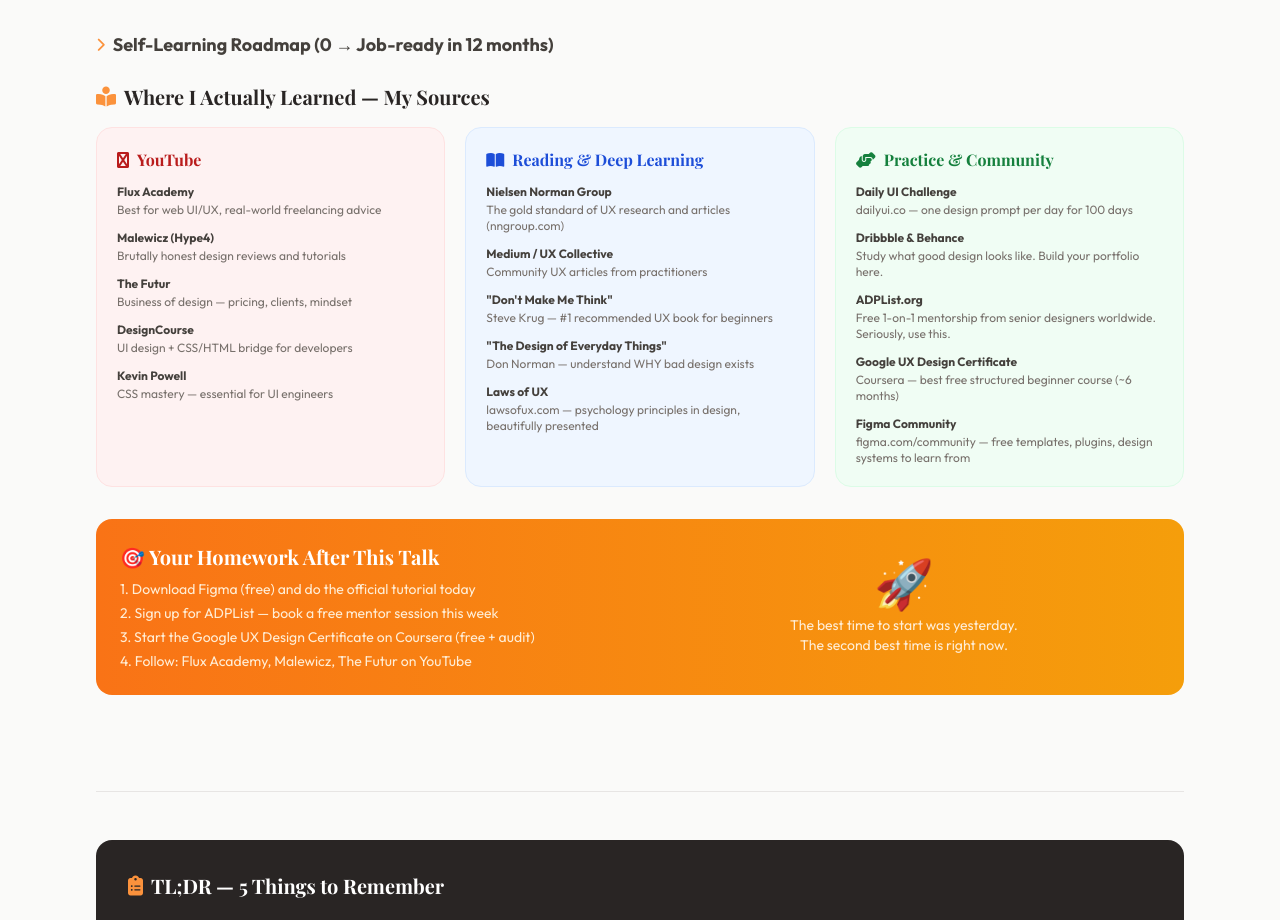
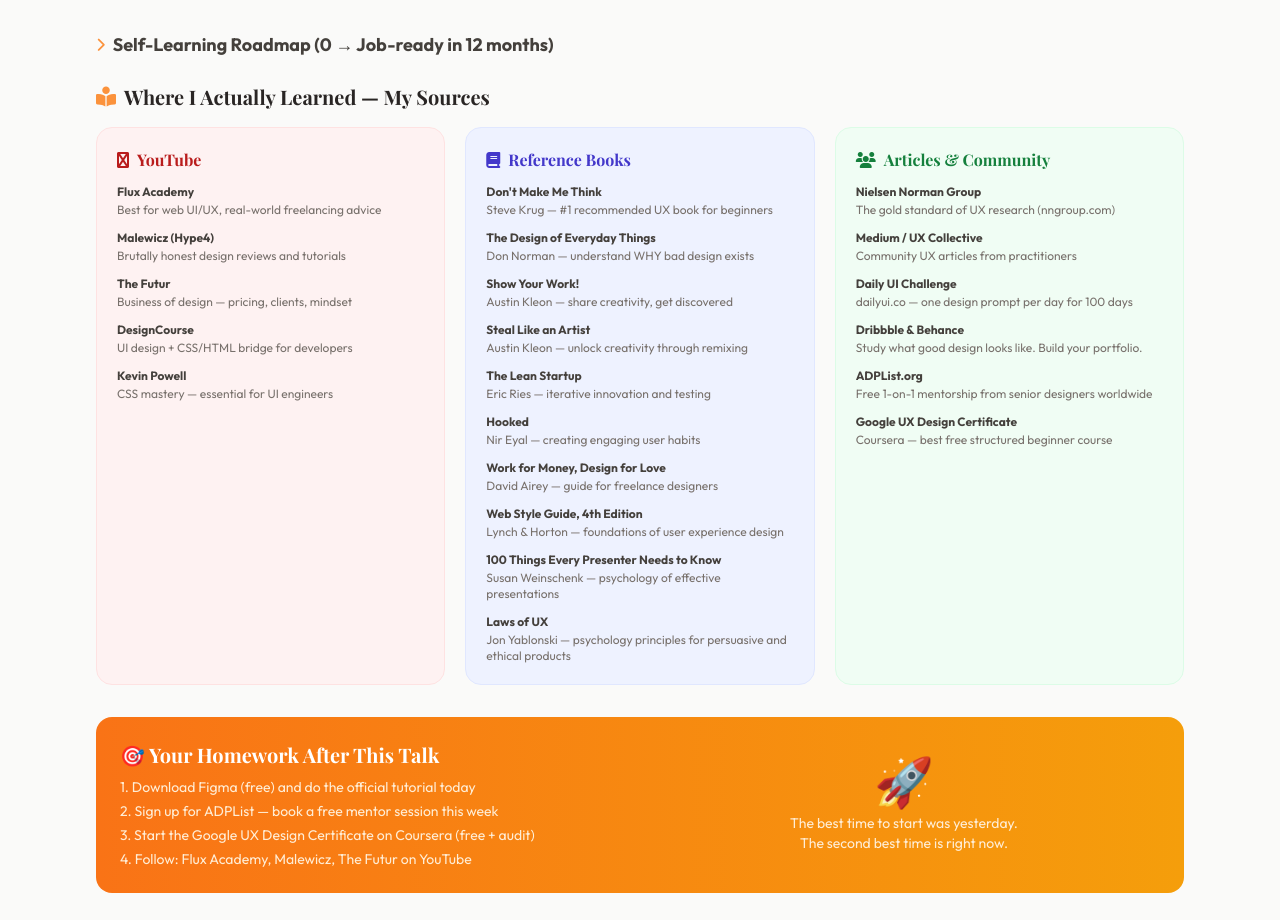
Before and after one commit to subhashana00/ui-ux_career-guide, a React (Vite) app: page / in a window 1280 px wide. Shown: the part 5300-6220 px from the top of the page. Built offline with nearby package versions, Linux system fonts and the light colour scheme.

Commit message:
updated books for refference

```diff
--- a/src/components/Toolkit.jsx
+++ b/src/components/Toolkit.jsx
@@ -46,29 +46,35 @@ const learnSources = [
     ],
   },
   {
-    category: 'Reading & Deep Learning',
-    icon: 'fa-book-open',
-    color: 'bg-blue-50 border-blue-100',
-    titleColor: 'text-blue-700',
+    category: 'Reference Books',
+    icon: 'fa-book',
+    color: 'bg-indigo-50 border-indigo-100',
+    titleColor: 'text-indigo-700',
     items: [
-      { name: 'Nielsen Norman Group', desc: 'The gold standard of UX research and articles (nngroup.com)' },
-      { name: 'Medium / UX Collective', desc: 'Community UX articles from practitioners' },
-      { name: '"Don\'t Make Me Think"', desc: 'Steve Krug — #1 recommended UX book for beginners' },
-      { name: '"The Design of Everyday Things"', desc: 'Don Norman — understand WHY bad design exists' },
-      { name: 'Laws of UX', desc: 'lawsofux.com — psychology principles in design, beautifully presented' },
+      { name: "Don't Make Me Think", desc: 'Steve Krug — #1 recommended UX book for beginners' },
+      { name: 'The Design of Everyday Things', desc: 'Don Norman — understand WHY bad design exists' },
+      { name: 'Show Your Work!', desc: 'Austin Kleon — share creativity, get discovered' },
+      { name: 'Steal Like an Artist', desc: 'Austin Kleon — unlock creativity through remixing' },
+      { name: 'The Lean Startup', desc: 'Eric Ries — iterative innovation and testing' },
+      { name: 'Hooked', desc: 'Nir Eyal — creating engaging user habits' },
+      { name: 'Work for Money, Design for Love', desc: 'David Airey — guide for freelance designers' },
+      { name: 'Web Style Guide, 4th Edition', desc: 'Lynch & Horton — foundations of user experience design' },
+      { name: '100 Things Every Presenter Needs to Know', desc: 'Susan Weinschenk — psychology of effective presentations' },
+      { name: 'Laws of UX', desc: 'Jon Yablonski — psychology principles for persuasive and ethical products' },
     ],
   },
   {
-    category: 'Practice & Community',
-    icon: 'fa-hands-helping',
+    category: 'Articles & Community',
+    icon: 'fa-users',
     color: 'bg-green-50 border-green-100',
     titleColor: 'text-green-700',
     items: [
+      { name: 'Nielsen Norman Group', desc: 'The gold standard of UX research (nngroup.com)' },
+      { name: 'Medium / UX Collective', desc: 'Community UX articles from practitioners' },
       { name: 'Daily UI Challenge', desc: 'dailyui.co — one design prompt per day for 100 days' },
-      { name: 'Dribbble & Behance', desc: 'Study what good design looks like. Build your portfolio here.' },
-      { name: 'ADPList.org', desc: 'Free 1-on-1 mentorship from senior designers worldwide. Seriously, use this.' },
-      { name: 'Google UX Design Certificate', desc: 'Coursera — best free structured beginner course (~6 months)' },
-      { name: 'Figma Community', desc: 'figma.com/community — free templates, plugins, design systems to learn from' },
+      { name: 'Dribbble & Behance', desc: 'Study what good design looks like. Build your portfolio.' },
+      { name: 'ADPList.org', desc: 'Free 1-on-1 mentorship from senior designers worldwide' },
+      { name: 'Google UX Design Certificate', desc: 'Coursera — best free structured beginner course' },
     ],
   },
 ]
```
